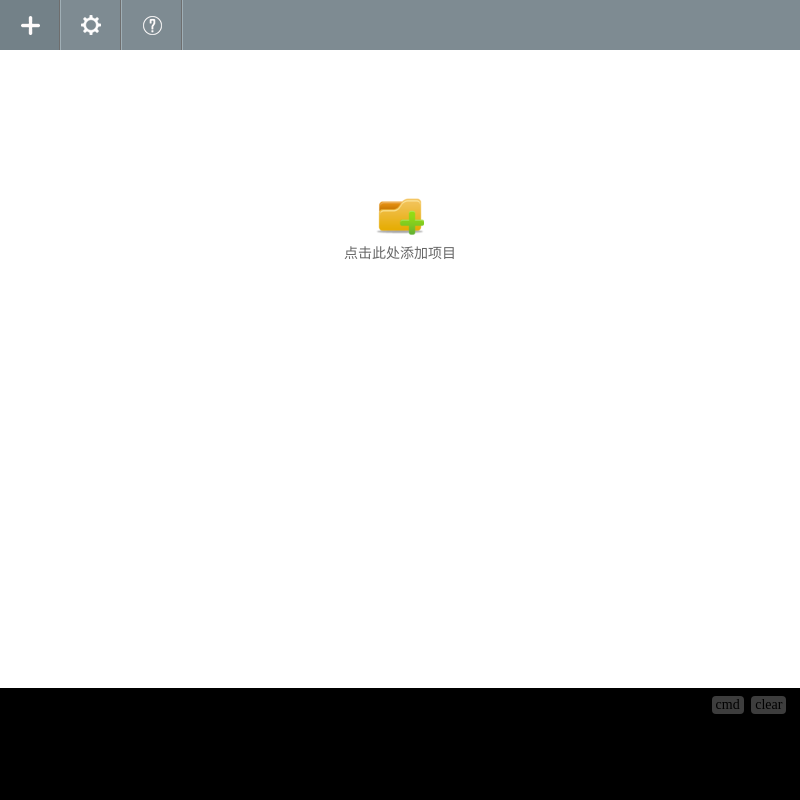
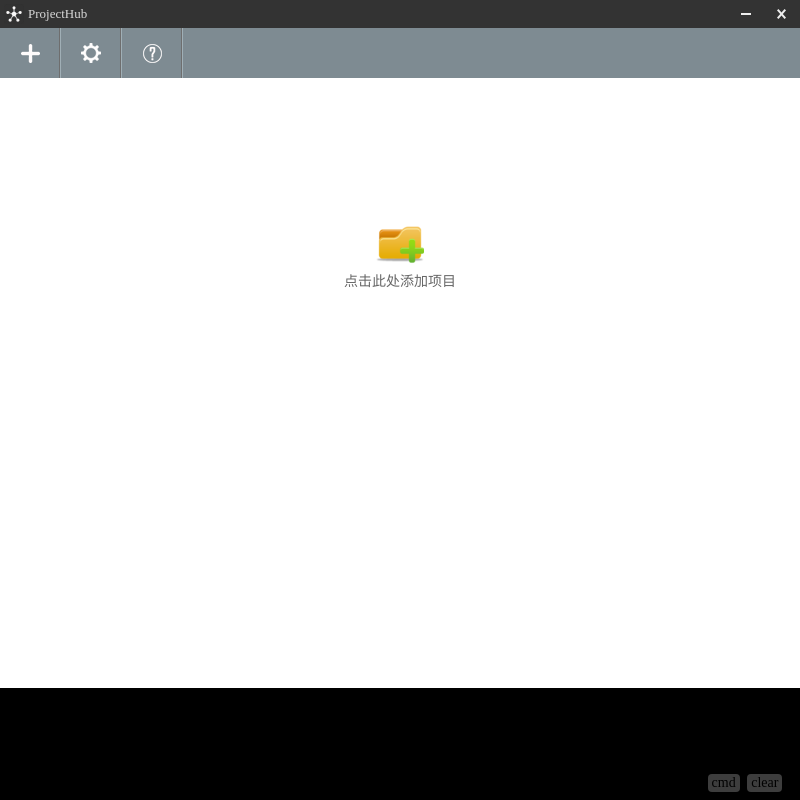
Before and after one commit to denghao123/ProjectHub, an Electron app: page index.html in a window 800 px wide. Drawn offline with Linux system fonts and the light colour scheme.

Commit message:
程序窗口栏修改等

```diff
--- a/index.html
+++ b/index.html
@@ -4,12 +4,17 @@
 <meta charset="UTF-8">
 <meta http-equiv="X-UA-Compatible" content="chrome=1,IE=edge">
 <meta name="viewport" content="width=device-width, user-scalable=no, initial-scale=1.0, maximum-scale=1.0, minimum-scale=1.0">
-<title>前端项目集成工具 projectHub</title>
+<title>ProjectHub 前端项目集成工具</title>
 <link rel="stylesheet" type="text/css" href="./src/css/style.css">
 <meta name="author" content="DH">
 </head>
 <body>
 <div id="app" class='app'>
+  <div class="win-bar">
+    <span class="title">ProjectHub</span>
+    <span class="btn btn-win-close" @click="closeWin"></span>
+    <span class="btn btn-win-min" @click="minWin"></span>
+  </div>
   <div class="main">
     <div class="menu">
       <span class="btn-add btn-bd-r" @click="openModify()" title="添加"></span>
@@ -116,12 +121,14 @@
   </div>
 
   <div class="process">
-    <div class="btns">
-      <span class="mr4" title="命令行" @click="openCmd(appData.sysConf.cmdPath)">cmd</span>
-      <span title="清除" @click="clearProcessInfo()">clear</span>
+    <div class="process-inner">
+      <div class="btns">
+        <span class="mr4" title="命令行" @click="openCmd(appData.sysConf.cmdPath)">cmd</span>
+        <span title="清除" @click="clearProcessInfo()">clear</span>
+      </div>
+      <div v-html="processData"></div>
+      <div id="bottomLine" class="bottom-line"></div>
     </div>
-    <div v-html="processData"></div>
-    <div id="bottomLine" class="bottom-line"></div>
   </div>
 </div>
 
--- a/src/css/style.css
+++ b/src/css/style.css
@@ -12,11 +12,15 @@ body {
     font-size: 14px;
     transform:translateZ(0);
     -webkit-transform:translateZ(0);
+    font-family: "Microsoft YaHei";
 }
 ul,li{
     list-style: none;
     margin: 0;
     padding: 0;
+}
+i,b,em{
+    font-style: normal;
 }
 .vt{
     vertical-align: top;
@@ -65,7 +69,7 @@ ul,li{
 }
 
 ::-webkit-scrollbar{
-    width: 10px;
+    width: 6px;
     background-color: #F5F5F5;
 }
 
@@ -92,7 +96,42 @@ ul,li{
     -ms-flex-direction: column;
     flex-direction: column;
 }
-
+/*win control*/
+.win-bar{
+    height: 28px;
+    line-height: 28px;
+    background-color:#333;
+    color: #d9d9d9;
+    -webkit-app-region: drag;
+    font-size: 13px;
+}
+.win-bar .title{
+    display: inline-block;
+    height: 28px;
+    background: url(../image/icon.ico) left center no-repeat;
+    background-size: 20px;
+    padding-left: 24px;
+    margin-left: 4px;
+}
+.win-bar >.btn{
+    float: right;
+    display: inline-block;
+    width: 36px;
+    height: 28px;
+    -webkit-app-region: no-drag;
+}
+.btn-win-min{
+    background: url(../image/icon_win.png) 4px center no-repeat;
+}
+.btn-win-min:hover{
+    background-color: #555;
+}
+.btn-win-close{
+    background: url(../image/icon_win.png) -27px center no-repeat;
+}
+.btn-win-close:hover{
+    background-color: #df3d3d;
+}
 .main {
     -webkit-box-flex: 1;
     -webkit-flex: 1;
@@ -388,7 +427,10 @@ ul,li{
 }
 
 .process {
-    padding: 6px;
+   overflow: hidden;
+   border: 6px solid #000;
+}
+.process-inner{
     height: 100px;
     min-height: 100px;
     background-color: #000;
@@ -397,15 +439,16 @@ ul,li{
     font-size: 14px;
     overflow-x: hidden;
     position: relative;
+    transition: all ease 0.2s;
 }
-
 .process .bottom-line {
     height: 30px
 }
 
 .process .btns{
     position: fixed;
-    right: 6px;
+    bottom:6px;
+    right: 10px;
     width: 90px;
     text-align: right;
     padding: 2px 0;
@@ -413,7 +456,10 @@ ul,li{
     text-align: center;
     transition: all 0.5s ease;
 }
-.process:hover .btns{
+.process-inner:hover{
+    height: 350px;
+}
+.process-inner:hover .btns{
     opacity: 1;
 }
 .process .btns>span{
--- a/src/js/renderer.js
+++ b/src/js/renderer.js
@@ -1,3 +1,4 @@
+var ipcRenderer = require('electron').ipcRenderer;
 var cp = require('child_process');
 var iconv = require('iconv-lite');
 var draggable = require('vuedraggable');
@@ -211,7 +212,7 @@ var vm = new Vue({
         if (id === list[i].id) {
           var temp = this.clone(list[i]);
           temp.title = list[i].title + ".bak";
-          temp.id = Date.parse(new Date()) / 1000;
+          temp.id = new Date().getTime();
           list.push(temp)
         }
       }
@@ -411,6 +412,15 @@ var vm = new Vue({
       b.scrollIntoView();
     },
 
+    // window control
+    closeWin(){
+      ipcRenderer.send('window-all-closed')
+    },
+
+    minWin(){
+      ipcRenderer.send('min-window')
+    },
+
     /*
      * Toast
      */
```
Also changed, not shown: main.js (+8 -10 lines), README.md, src/image/icon_win.png (added).
